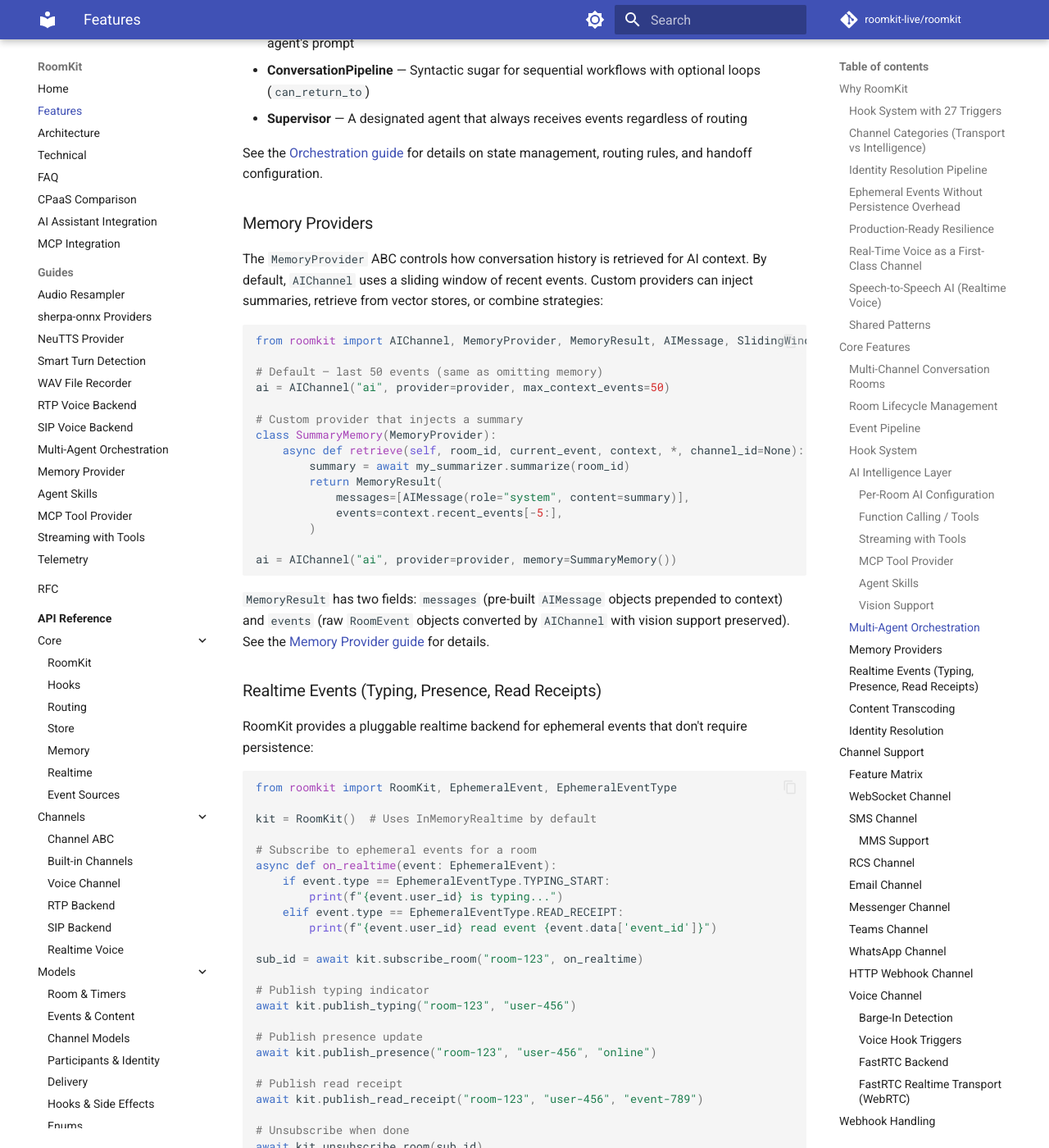
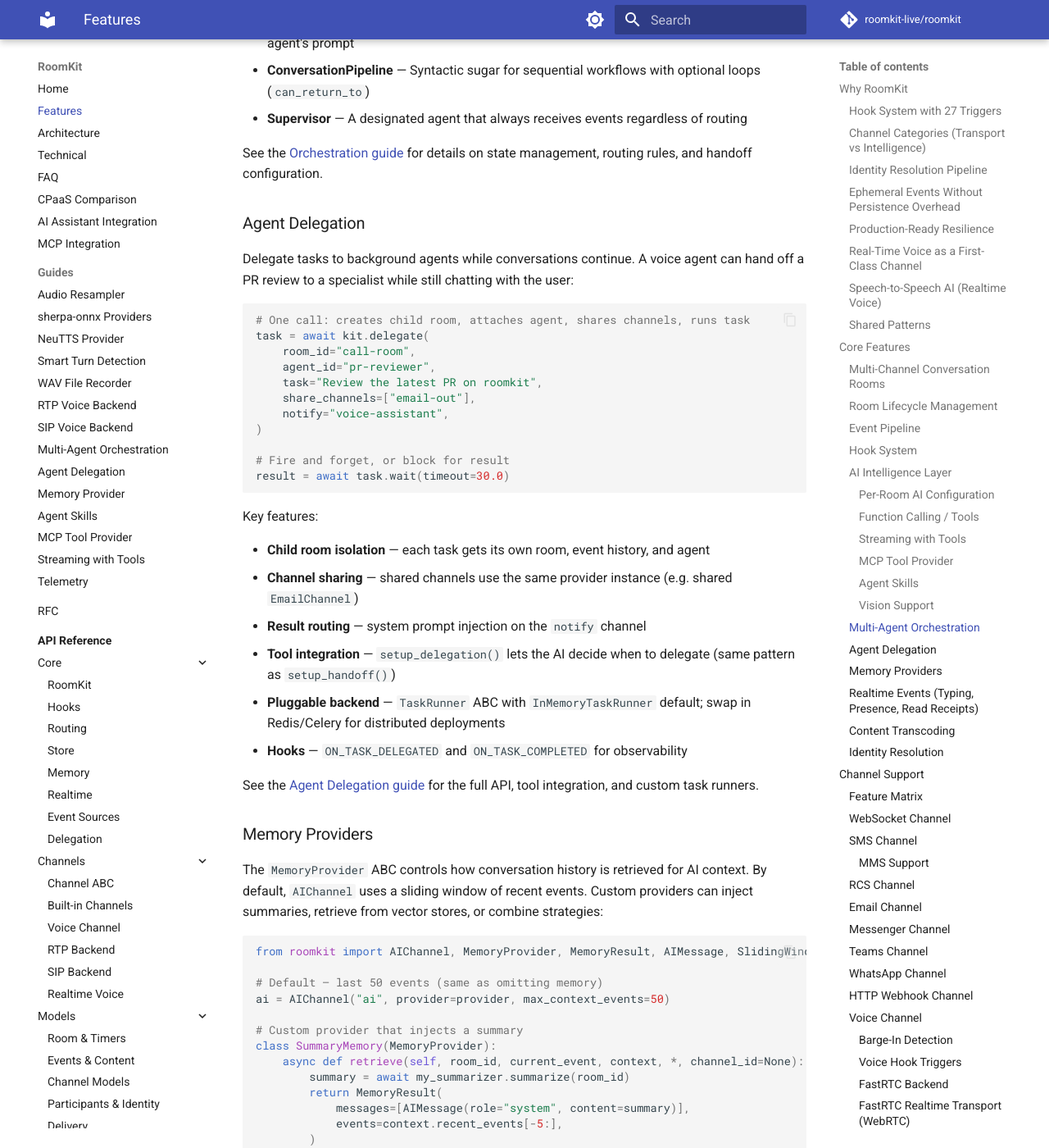
Before and after one commit to roomkit-live/roomkit-docs, an MkDocs documentation site: the page built from docs/features.md, in a window 1280 px wide and 1400 px high, scrolled down 12600 px. Shown: the whole window at 82% size. Built offline with MkDocs 1.6.1 and Material for MkDocs 9.7.7, drawn with Linux system fonts in a browser that asks for light colours; comment, search, counter and statistics services are not loaded.

Commit message:
Add agent delegation guide, API reference, and features section
New guide at guides/agent-delegation.md covering kit.delegate() usage,
tool integration, shared channels, hooks, and custom task runners.
API reference page via mkdocstrings. Features section added.

Co-Authored-By: Claude Opus 4.6 <noreply@anthropic.com>

````diff
--- a/docs/features.md
+++ b/docs/features.md
@@ -520,6 +520,35 @@ Key features:
 
 See the [Orchestration guide](guides/orchestration.md) for details on state management, routing rules, and handoff configuration.
 
+### Agent Delegation
+
+Delegate tasks to background agents while conversations continue. A voice agent can hand off a PR review to a specialist while still chatting with the user:
+
+```python
+# One call: creates child room, attaches agent, shares channels, runs task
+task = await kit.delegate(
+    room_id="call-room",
+    agent_id="pr-reviewer",
+    task="Review the latest PR on roomkit",
+    share_channels=["email-out"],
+    notify="voice-assistant",
+)
+
+# Fire and forget, or block for result
+result = await task.wait(timeout=30.0)
+```
+
+Key features:
+
+- **Child room isolation** — each task gets its own room, event history, and agent
+- **Channel sharing** — shared channels use the same provider instance (e.g. shared `EmailChannel`)
+- **Result routing** — system prompt injection on the `notify` channel
+- **Tool integration** — `setup_delegation()` lets the AI decide when to delegate (same pattern as `setup_handoff()`)
+- **Pluggable backend** — `TaskRunner` ABC with `InMemoryTaskRunner` default; swap in Redis/Celery for distributed deployments
+- **Hooks** — `ON_TASK_DELEGATED` and `ON_TASK_COMPLETED` for observability
+
+See the [Agent Delegation guide](guides/agent-delegation.md) for the full API, tool integration, and custom task runners.
+
 ### Memory Providers
 
 The `MemoryProvider` ABC controls how conversation history is retrieved for AI context. By default, `AIChannel` uses a sliding window of recent events. Custom providers can inject summaries, retrieve from vector stores, or combine strategies:
--- a/mkdocs.yml
+++ b/mkdocs.yml
@@ -76,6 +76,7 @@ nav:
       - RTP Voice Backend: guides/rtp-backend.md
       - SIP Voice Backend: guides/sip-backend.md
       - Multi-Agent Orchestration: guides/orchestration.md
+      - Agent Delegation: guides/agent-delegation.md
       - Memory Provider: guides/memory-provider.md
       - Agent Skills: guides/agent-skills.md
       - MCP Tool Provider: guides/mcp-tool-provider.md
@@ -92,6 +93,7 @@ nav:
           - Memory: api/memory.md
           - Realtime: api/realtime.md
           - Event Sources: api/sources.md
+          - Delegation: api/delegation.md
       - Channels:
           - Channel ABC: api/channel.md
           - Built-in Channels: api/channels.md
````
Also changed, not shown: docs/api/delegation.md (added, +25 -0 lines), docs/guides/agent-delegation.md (added, +215 -0 lines).
